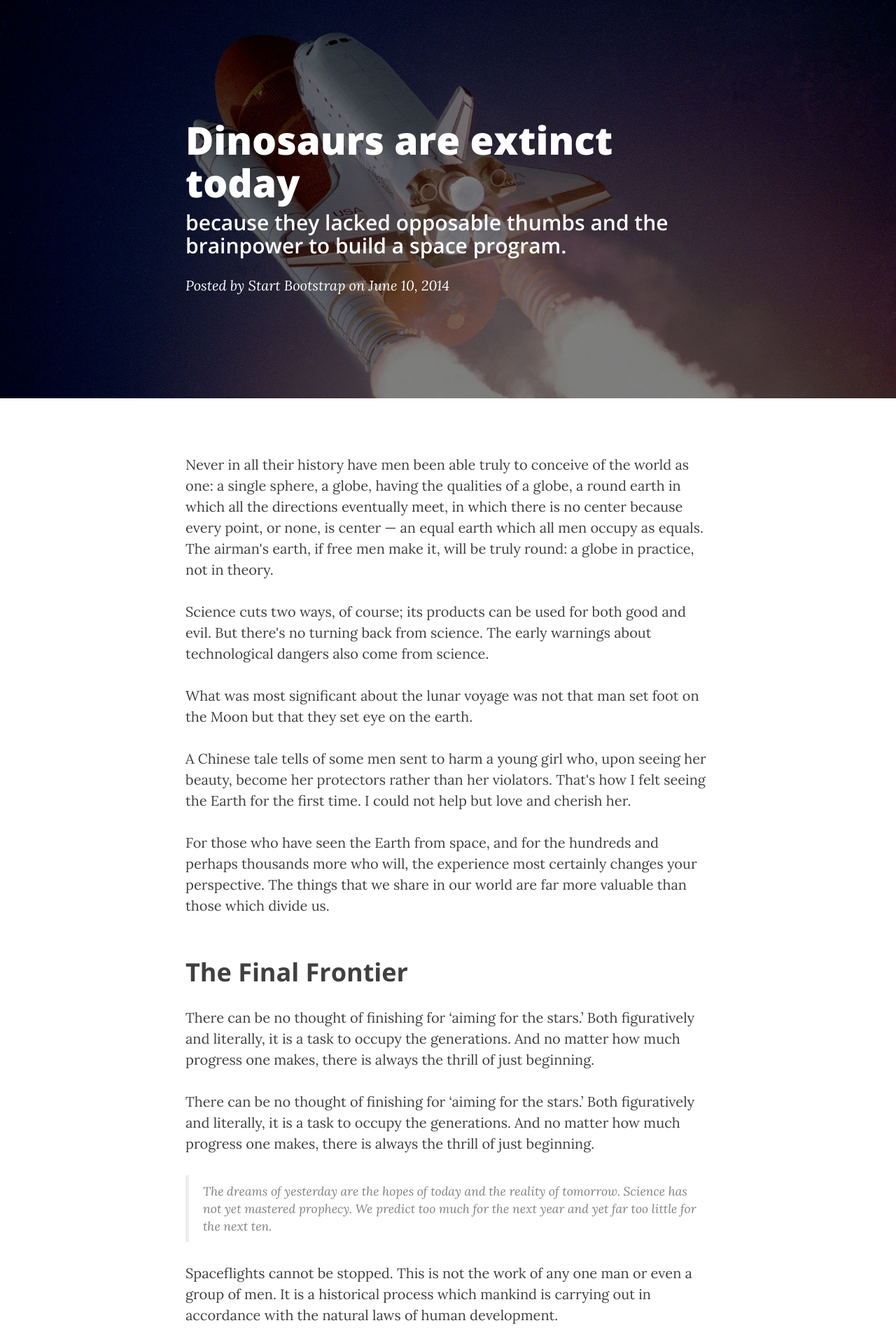
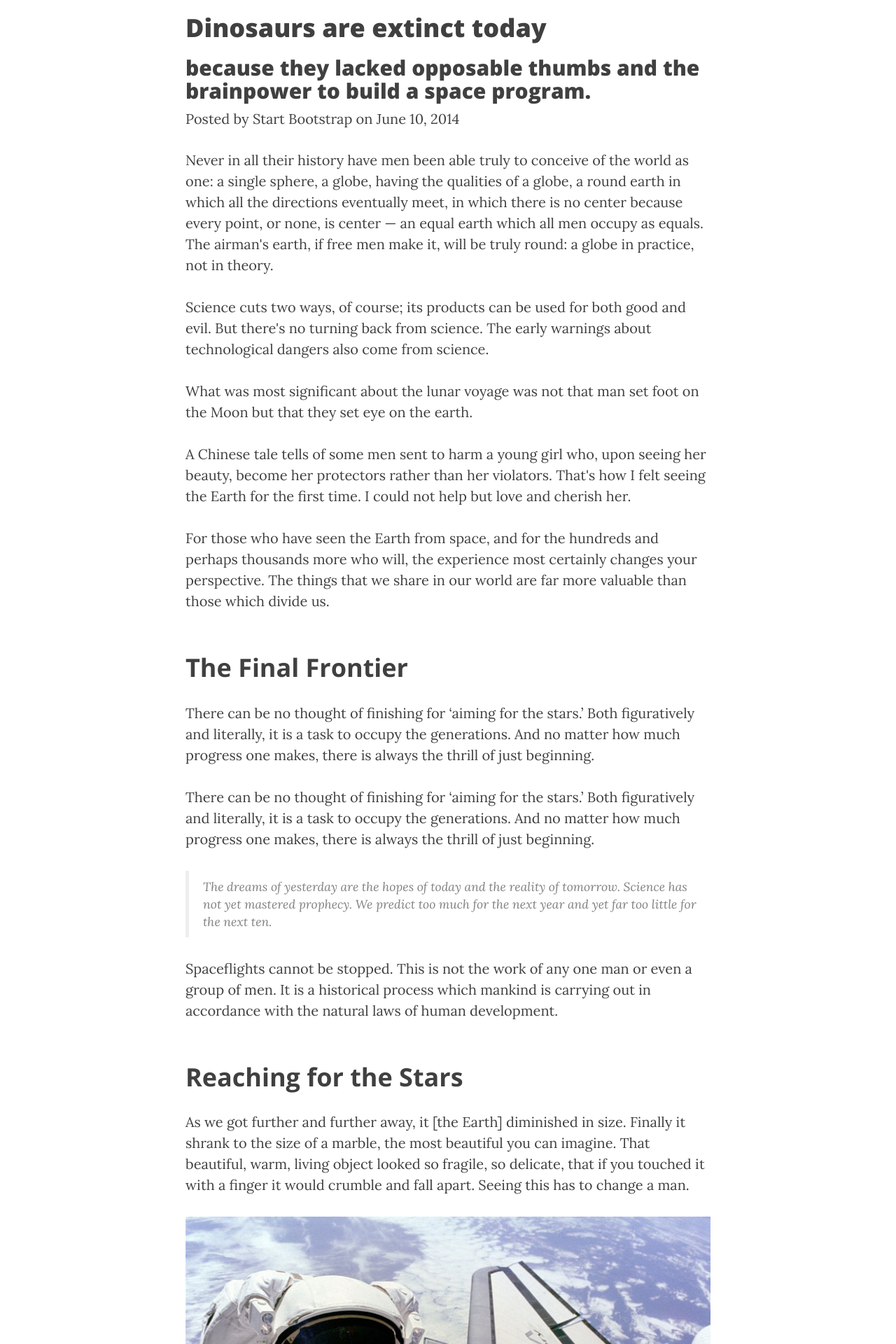
Before and after one commit to mightyoaksllc/mightyoaksllc, a Jekyll site: the page built from _posts/2014-06-10-dinosaurs.markdown, in a window 1280 px wide. Shown: the top 1920 px of the page at 70% size. Built offline with Jekyll 4.4.1, drawn with Linux system fonts in a browser that asks for light colours; nearby versions of some CDN libraries.

Commit message:
Update post.html

```diff
--- a/_layouts/post.html
+++ b/_layouts/post.html
@@ -2,9 +2,9 @@
 layout: default
 ---
 
-<!-- Post Header -->
+<!-- Post Header
 <header class="intro-header" style="background-image: url('{{ site.baseurl }}/{% if page.header-img %}{{ page.header-img }}{% else %}{{ site.header-img }}{% endif %}')">
-    <div class="container">
+    --><div class="container">
         <div class="row">
             <div class="col-lg-8 col-lg-offset-2 col-md-10 col-md-offset-1">
                 <div class="post-heading">
@@ -17,7 +17,7 @@ layout: default
             </div>
         </div>
     </div>
-</header>
+<!--</header>-->
 
 <!-- Post Content -->
 <article>
```
